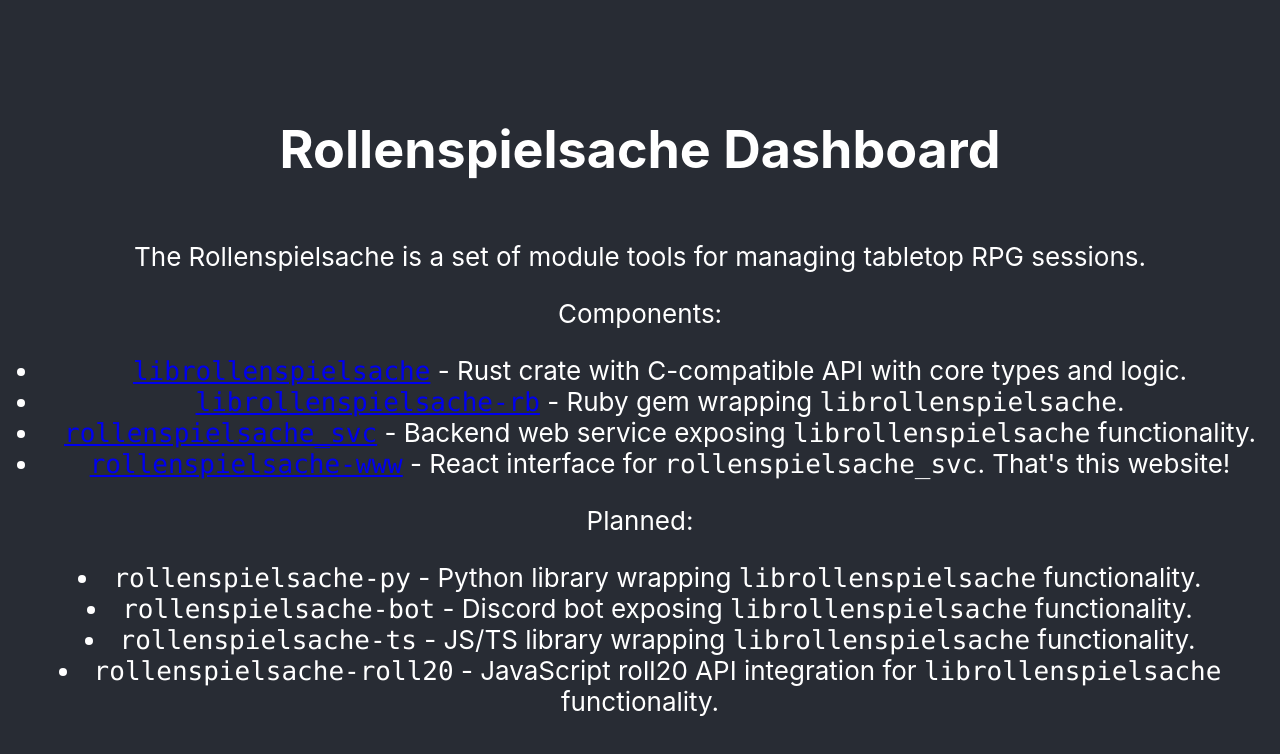
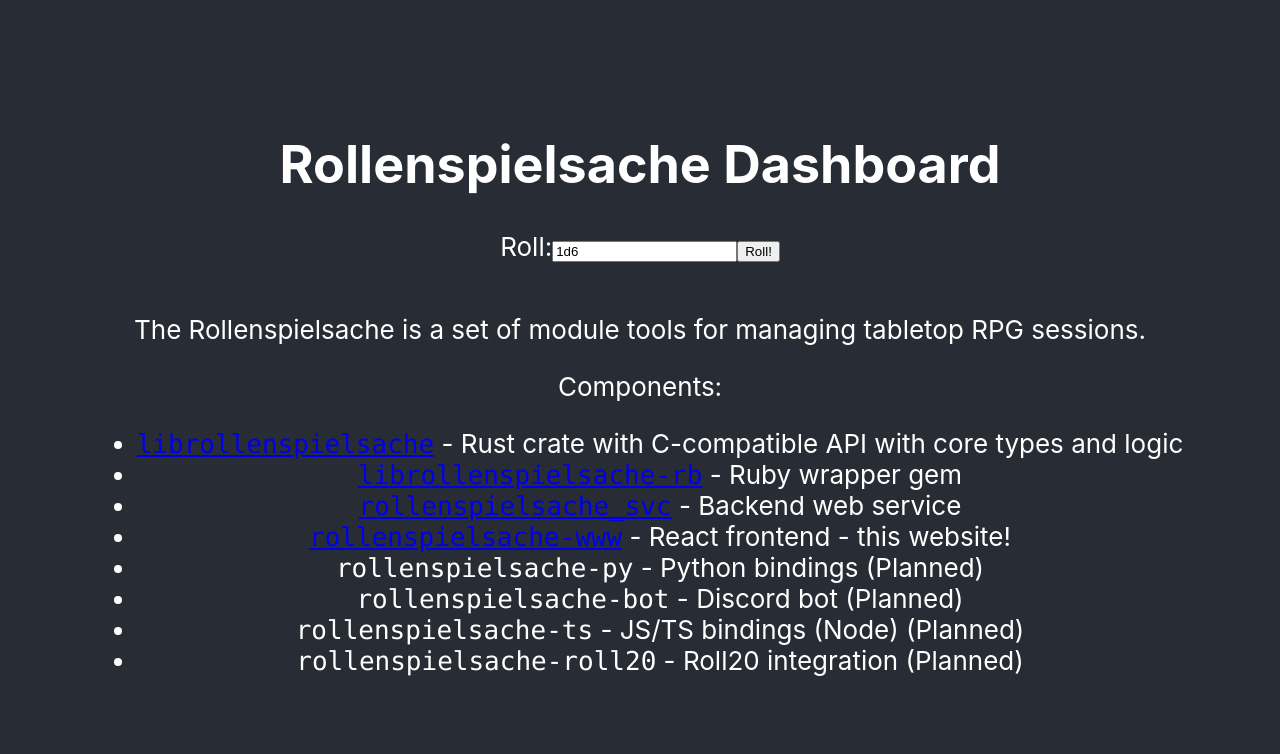
Before and after one commit to deciduously/rollenspielsache-www, a React (Create React App) app: page / in a window 1280 px wide. Shown: the top 754 px of the page. Built offline with nearby package versions, Linux system fonts and the light colour scheme.

Commit message:
The box works

```diff
--- a/src/App/App.tsx
+++ b/src/App/App.tsx
@@ -1,12 +1,14 @@
 import React from 'react';
 import './App.css';
 import Info from '../Info/Info';
+import Roller from '../Roller/Roller';
 
 function App() {
   return (
     <div className="App">
       <header className="App-header">
         <h1>Rollenspielsache Dashboard</h1>
+        <Roller />
         <Info />
       </header>
     </div>
--- a/src/Info/Info.tsx
+++ b/src/Info/Info.tsx
@@ -1,45 +1,50 @@
 import React from 'react';
 
 function Info() {
+    let listEntry = (name: string, description: string, url?: string) => {
+        const name_fragment = url ?
+            <a href={url} target="_blank" rel="noopener noreferrer">
+                <code>{name}</code>
+            </a>
+            : <code>{name}</code>
+        return (
+            <li>{name_fragment} - {description}</li>
+        )
+    }
     return (
         <div>
             <p>The Rollenspielsache is a set of module tools for managing tabletop RPG sessions.</p>
             <p>Components:</p>
             <ul>
-                <li>
-                    <a href="https://github.com/deciduously/librollenspielsache" target="_blank" rel="noopener noreferrer">
-                        <code>librollenspielsache</code>
-                    </a> - Rust crate with C-compatible API with core types and logic.
-                </li>
-                <li>
-                    <a href="https://github.com/deciduously/librollenspielsache-rb" target="_blank" rel="noopener noreferrer">
-                        <code>librollenspielsache-rb</code>
-                    </a> - Ruby gem wrapping <code>librollenspielsache</code>.
-                </li>
-                <li>
-                    <a href="https://github.com/deciduously/rollenspielsache_svc" target="_blank" rel="noopener noreferrer">
-                        <code>rollenspielsache_svc</code>
-                    </a> - Backend web service exposing <code>librollenspielsache</code> functionality.
-                </li>
-                <li>
-                    <a href="https://github.com/deciduously/rollenspielsache-www" target="_blank" rel="noopener noreferrer">
-                        <code>rollenspielsache-www</code>
-                    </a> - React interface for <code>rollenspielsache_svc</code>.  That's this website!
-                </li>
+                {listEntry('librollenspielsache',
+                    'Rust crate with C-compatible API with core types and logic',
+                    'https://github.com/deciduously/librollenspielsache'
+                )}
+                {listEntry('librollenspielsache-rb',
+                    'Ruby wrapper gem',
+                    'https://github.com/deciduously/librollenspielsache-rb'
+                )}
+                {listEntry('rollenspielsache_svc',
+                    'Backend web service',
+                    'https://github.com/deciduously/rollenspielsache_svc'
+                )}
+                {listEntry('rollenspielsache-www',
+                    'React frontend - this website!',
+                    'https://github.com/deciduously/rollenspielsache-www'
+                )}
+                {listEntry('rollenspielsache-py',
+                    'Python bindings (Planned)'
+                )}
+                {listEntry('rollenspielsache-bot',
+                    'Discord bot (Planned)'
+                )}
+                {listEntry('rollenspielsache-ts',
+                    'JS/TS bindings (Node) (Planned)'
+                )}
+                {listEntry('rollenspielsache-roll20',
+                    'Roll20 integration (Planned)'
+                )}
             </ul>
-            <p>Planned:</p>
-            <li>
-                <code>rollenspielsache-py</code> - Python library wrapping <code>librollenspielsache</code> functionality.
-            </li>
-            <li>
-                <code>rollenspielsache-bot</code> - Discord bot exposing <code>librollenspielsache</code> functionality.
-            </li>
-            <li>
-                <code>rollenspielsache-ts</code> - JS/TS library wrapping <code>librollenspielsache</code> functionality.
-            </li>
-            <li>
-                <code>rollenspielsache-roll20</code> - JavaScript roll20 API integration for  <code>librollenspielsache</code> functionality.
-            </li>
         </div>
     )
 }
--- /dev/null
+++ b/src/Roller/Roller.tsx
@@ -0,0 +1,32 @@
+import React, { useState } from 'react';
+import { useForm } from '../customHooks';
+
+function Roller() {
+    // TODO WRAP THIS ALL UP SOMEWHERE ELSE
+    const endpoint = 'http://localhost:4567/roll/';
+    const buttonClicked = () => {
+        console.log(`Rolling ${input}...`)
+        fetch(endpoint + input)
+            .then(response => response.json())
+            .then(data => setResults(results.concat(data.result)))
+    }
+    const { input, handleInputChange, handleSubmit } = useForm(buttonClicked);
+    const [results, setResults] = useState([]);
+
+    return (
+        <div>
+            <form onSubmit={handleSubmit}>
+                <label>
+                    Roll:
+                <input onChange={handleInputChange} type="text" value={input} />
+                </label>
+                <button type="submit">Roll!</button>
+            </form>
+            <ul>
+                {results.map(r => <li>{r}</li>)}
+            </ul>
+        </div>
+    )
+}
+
+export default Roller;
--- /dev/null
+++ b/src/customHooks.ts
@@ -0,0 +1,28 @@
+import { useState } from 'react';
+
+// Use a form - wraps input change and submit handling
+// Pass a callback to replace default form submission
+export const useForm = (callback: () => void) => {
+    const [input, setInput] = useState("1d6");
+    const handleSubmit = (evt: React.FormEvent) => {
+        if (evt) {
+            evt.preventDefault();
+        }
+        callback();
+    }
+    /* To set multiple...
+      const handleInputChange = (event) => {
+    event.persist();
+    setInputs(inputs => ({...inputs, [event.target.name]: event.target.value}));
+  }
+    */
+    const handleInputChange = (evt: React.FormEvent<HTMLInputElement>) => {
+        evt.persist();
+        setInput((evt.target as HTMLInputElement).value)
+    }
+    return {
+        handleSubmit,
+        handleInputChange,
+        input
+    }
+}
```
Also changed, not shown: 1 other file (tests, documents, lock files or other folders).
